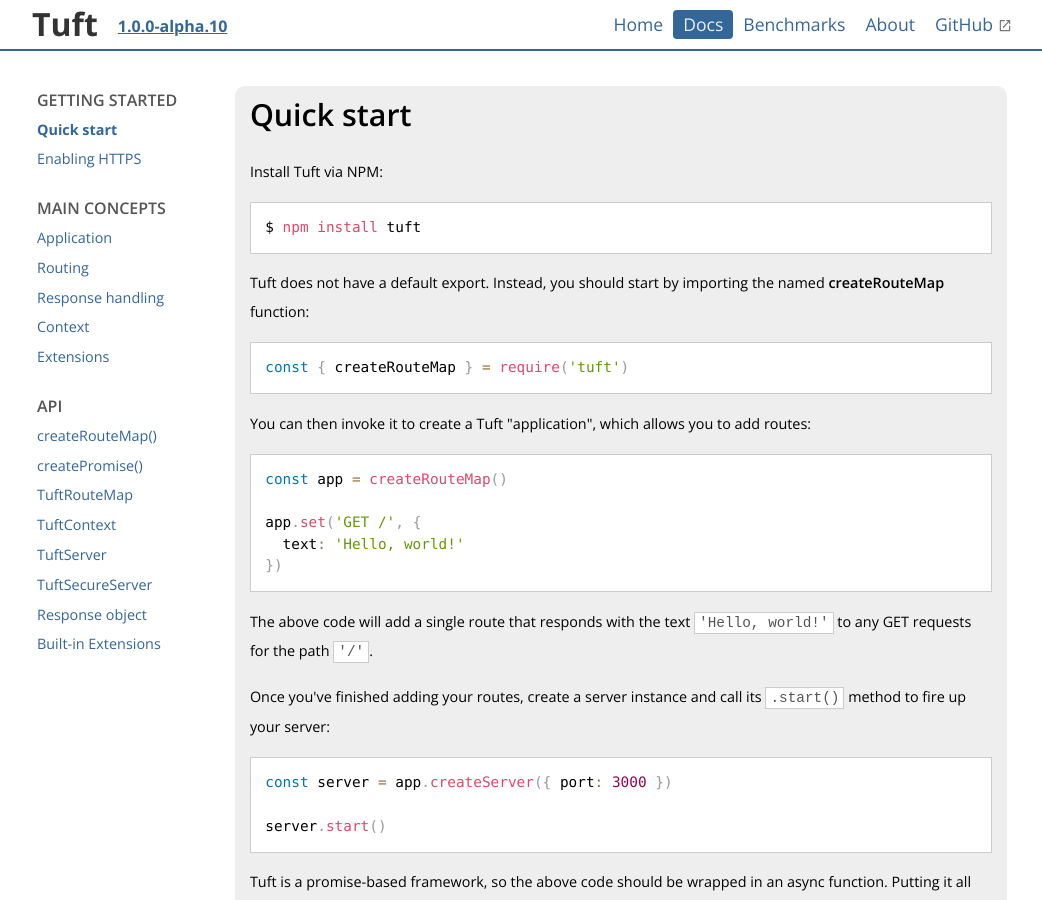
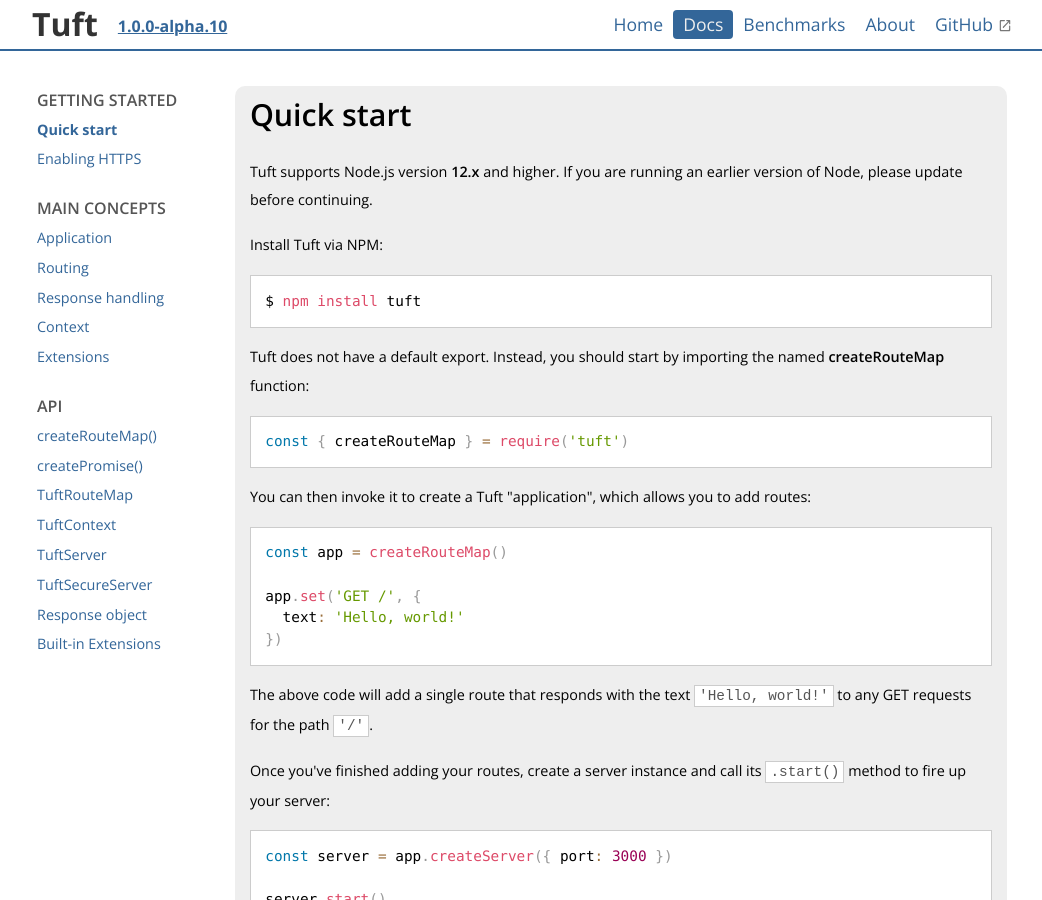
Before and after one commit to tuftjs/tuft.dev, a Jekyll site: the page built from docs/index.html, in a window 1280 px wide and 900 px high. Shown: the whole window, without its empty margins (118-1160 px from the left). Built offline with Jekyll 4.4.1, drawn with Linux system fonts in a browser that asks for light colours.

Commit message:
Add Node version requirement information

```diff
--- a/docs/index.html
+++ b/docs/index.html
@@ -8,6 +8,7 @@
   {% include docs_nav.html %}
   <section id="docs-content">
     <h1>Quick start</h1>
+    <p>Tuft supports Node.js version <strong>12.x</strong> and higher. If you are running an earlier version of Node, please update before continuing.</p>
     <p>Install Tuft via NPM:</p>
     <pre><code class="language-shell">$ npm install tuft</code></pre>
     <p>Tuft does not have a default export. Instead, you should start by importing the named
```
